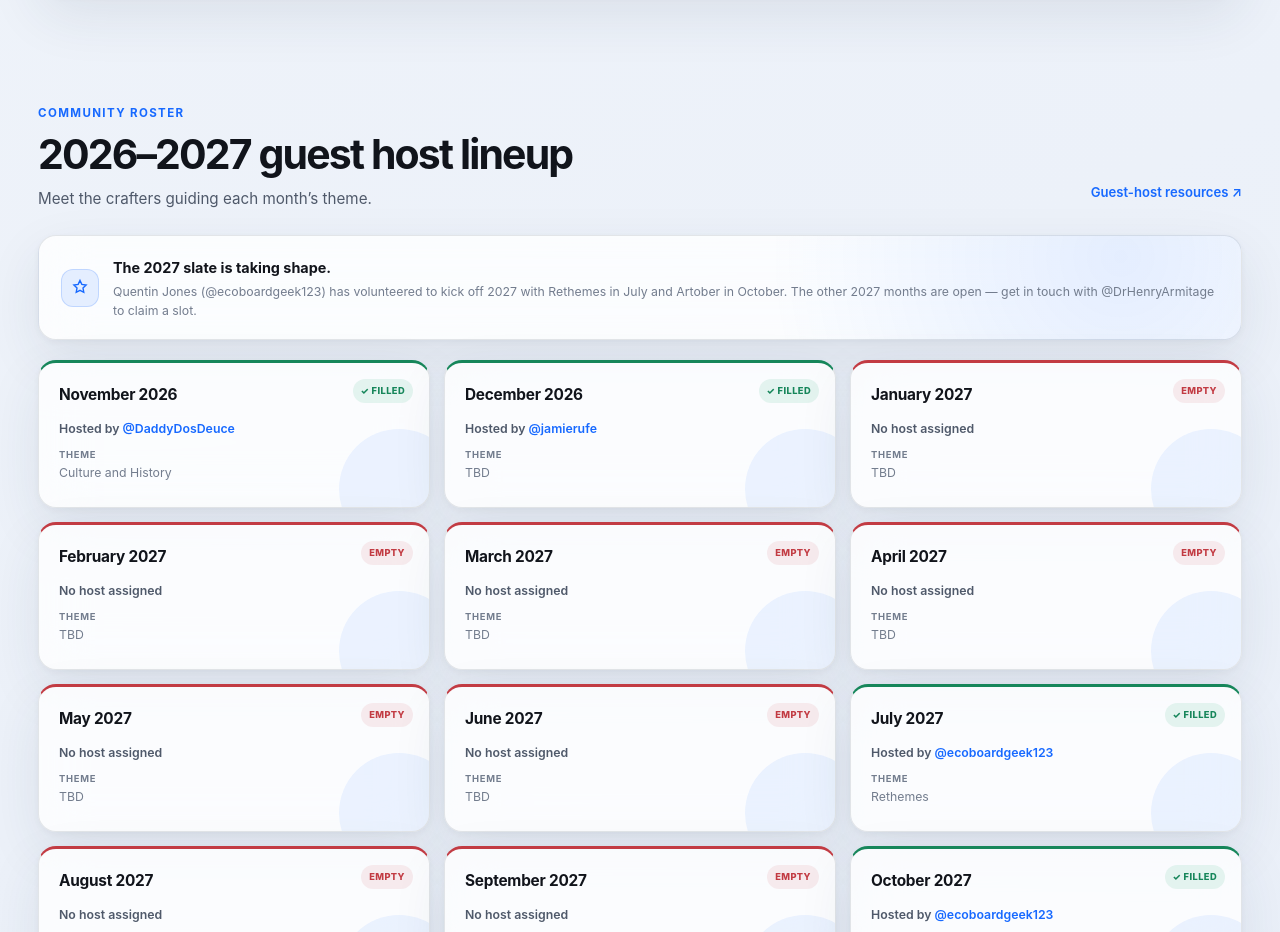
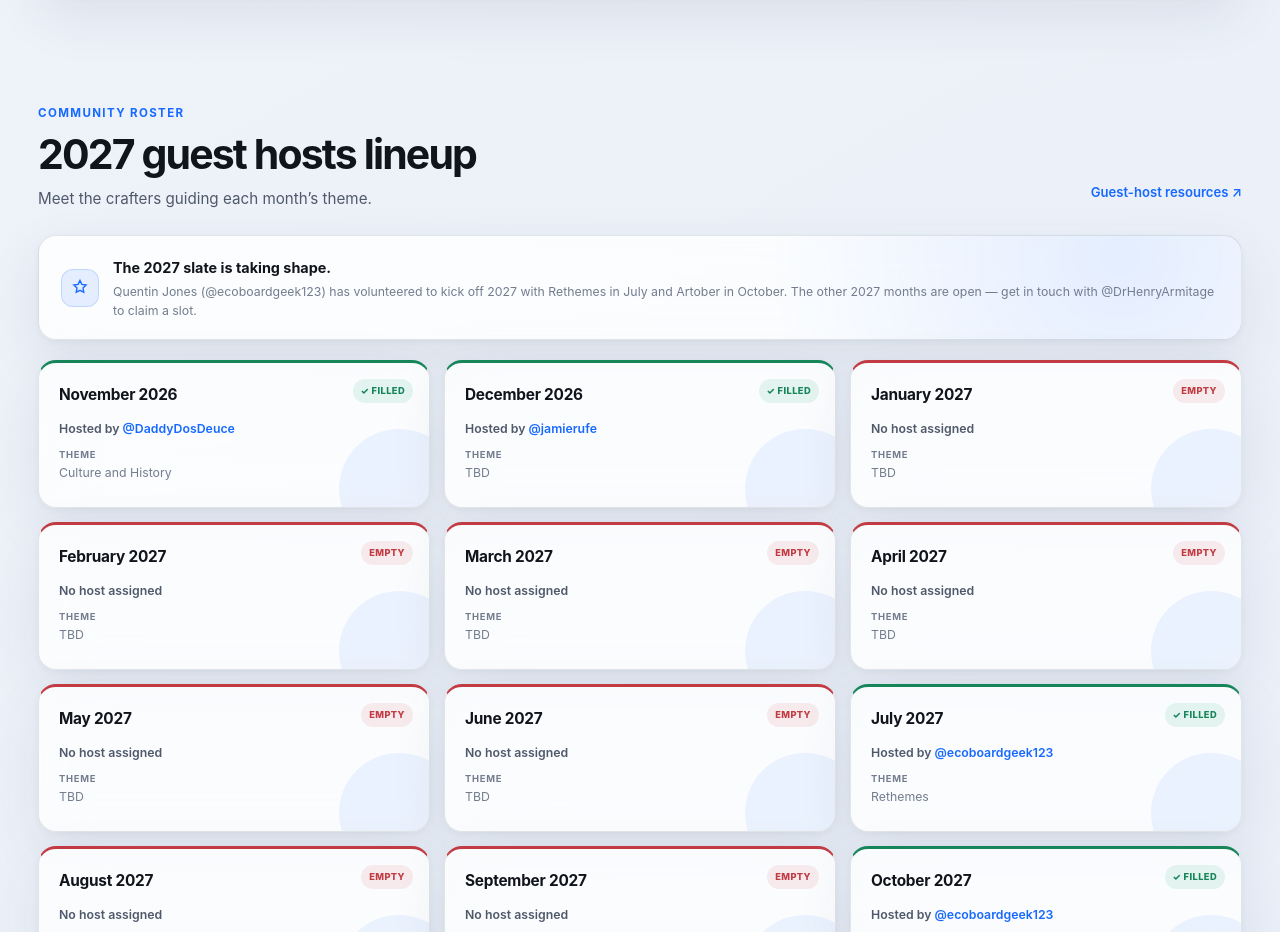
Before and after one commit to mgonzalvez/geeklist, a plain HTML site: page index.html in a window 1280 px wide. Shown: the part 2560-3492 px from the top of the page. Drawn offline with Linux system fonts and the light colour scheme.

Commit message:
Rename guest hosts section header to 2027 guest hosts lineup

```diff
--- a/index.html
+++ b/index.html
@@ -391,7 +391,7 @@
             <div class="section-intro section-intro-split">
                 <div>
                     <span class="eyebrow">Community roster</span>
-                    <h2 id="guestHostsTitle">2026–2027 guest host lineup</h2>
+                    <h2 id="guestHostsTitle">2027 guest hosts lineup</h2>
                     <p>Meet the crafters guiding each month’s theme.</p>
                 </div>
                 <a class="text-link" href="https://drive.google.com/drive/folders/1tzoOxSy3iXlQ0aCtOVkd83fI8uu0ClKn?usp=drive_link" target="_blank" rel="noopener noreferrer">Guest-host resources <span aria-hidden="true">↗</span></a>
```
